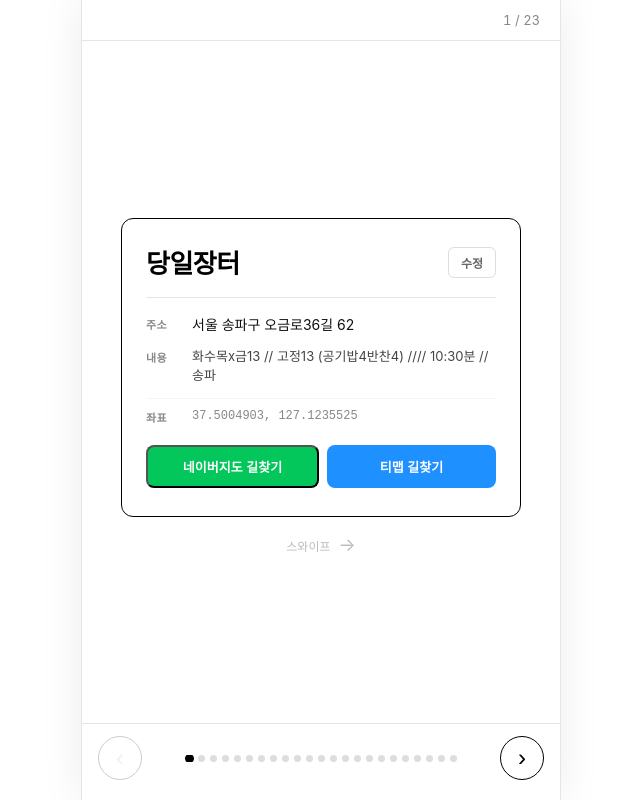
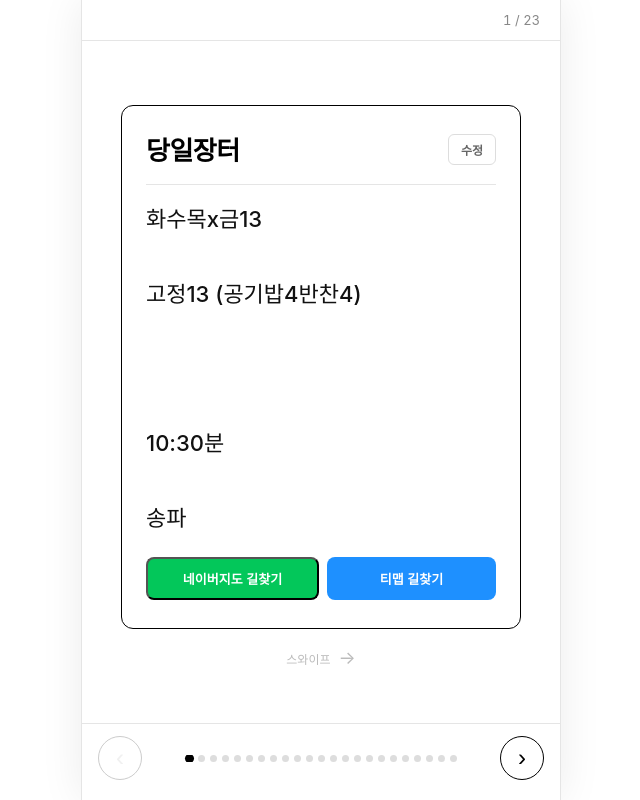
Before and after one commit to eto2000/rakdo, a React (Vite) app: page / in a window 1280 px wide. Shown: the whole page, without its empty margins (319-959 px from the left). Built offline with nearby package versions, Linux system fonts and the light colour scheme.

Commit message:
폰트 키우고.. 전화 연결

```diff
--- a/src/App.css
+++ b/src/App.css
@@ -177,8 +177,21 @@
 }
 
 .value.note {
-  font-size: 13px;
-  color: #444;
+  font-size: 22px;
+  line-height: 1.7;
+  color: #111;
+  font-weight: 500;
+}
+
+.phone-link {
+  color: #1e90ff;
+  text-decoration: none;
+  font-weight: 600;
+  border-bottom: 1.5px solid #1e90ff;
+}
+
+.phone-link:active {
+  opacity: 0.6;
 }
 
 .coords-row {
--- a/src/App.jsx
+++ b/src/App.jsx
@@ -189,17 +189,30 @@
           </div>
           <div className="divider" />
           <div className="info-row">
-            <span className="label">주소</span>
-            <span className="value">{store.주소}</span>
-          </div>
-          <div className="info-row">
-            <span className="label">내용</span>
-            <span className="value note">{store.내용}</span>
-          </div>
-          <div className="info-row coords-row">
-            <span className="label">좌표</span>
-            <span className="value coords-value">
-              {store.lat}, {store.lng}
+            <span className="value note">
+              {store.내용.split('/').map((line, i, arr) => {
+                const trimmed = line.trim()
+                if (!trimmed) return i < arr.length - 1 ? <br key={i} /> : null
+                // 전화번호 패턴: 하이픈 있는 형식 또는 010/011/016/017/018/019로 시작하는 11자리
+                const phoneRegex = /(\d{2,4}-\d{3,4}-\d{4}|0\d{9,10})/g
+                const parts = []
+                let last = 0
+                let match
+                while ((match = phoneRegex.exec(trimmed)) !== null) {
+                  if (match.index > last) parts.push(trimmed.slice(last, match.index))
+                  const digits = match[0].replace(/-/g, '')
+                  parts.push(
+                    <a key={match.index} href={`tel:${digits}`} className="phone-link">
+                      {match[0]}
+                    </a>
+                  )
+                  last = match.index + match[0].length
+                }
+                if (last < trimmed.length) parts.push(trimmed.slice(last))
+                return (
+                  <span key={i}>{parts}{i < arr.length - 1 && <br />}</span>
+                )
+              })}
             </span>
           </div>
           <div className="links">
```
